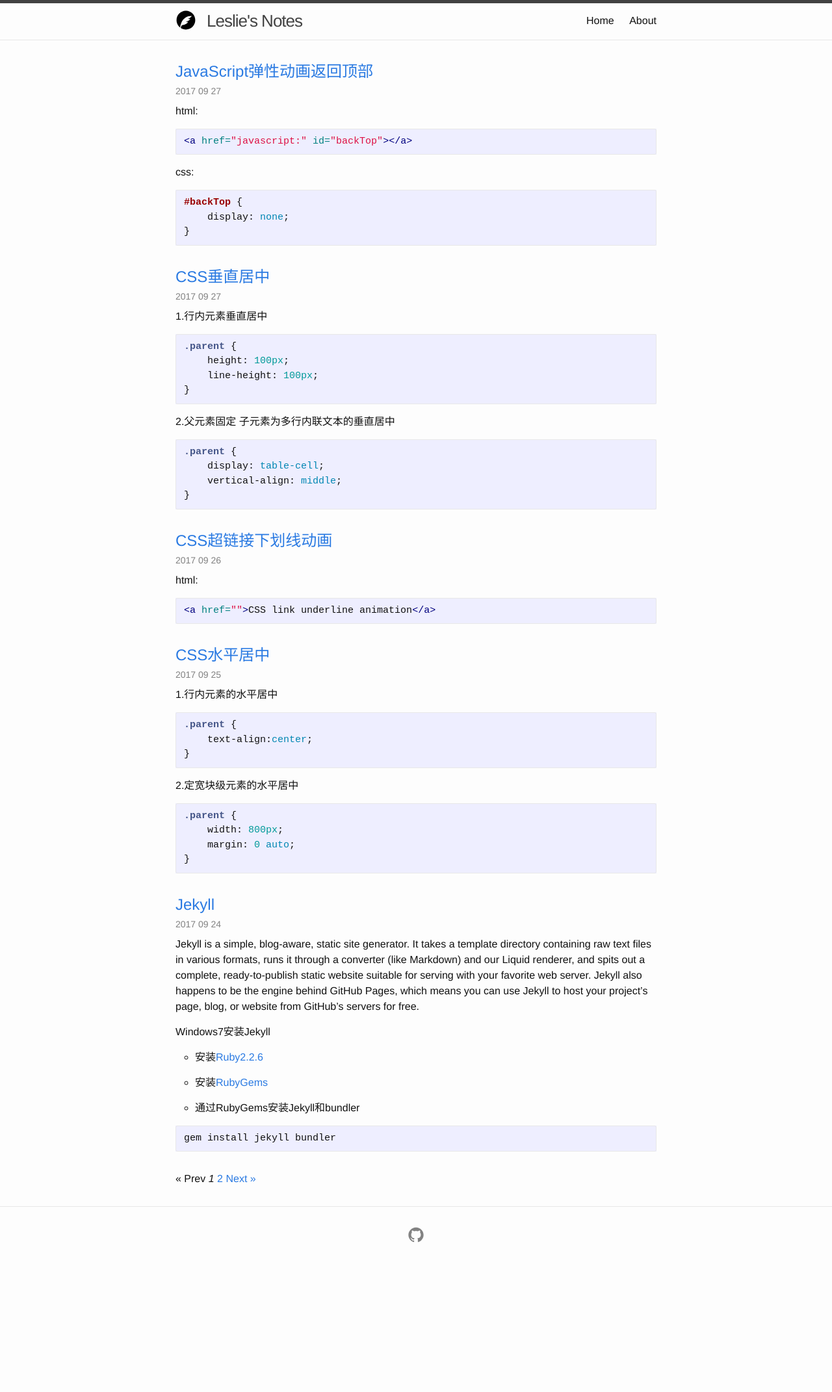
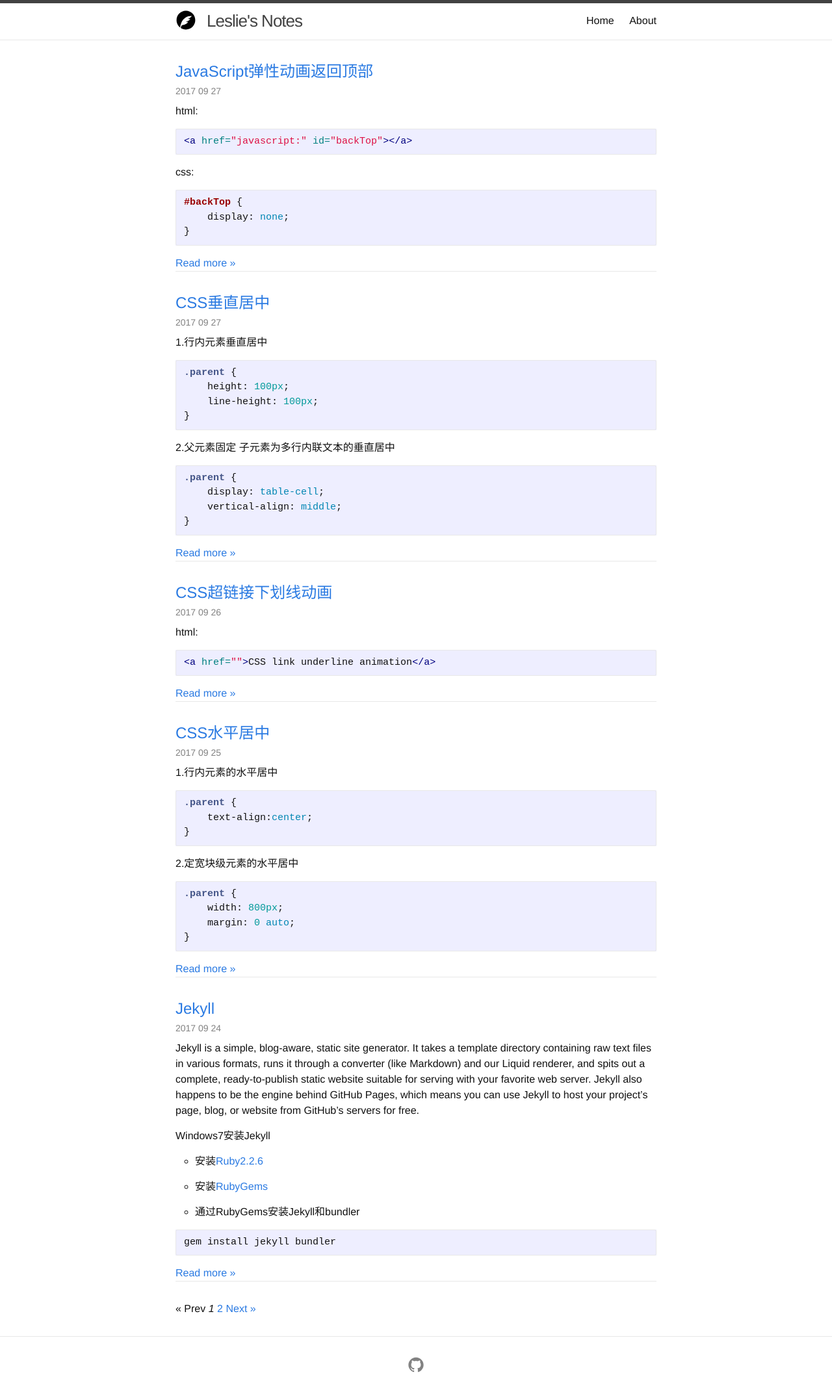
Before and after one commit to lcr/lcr.github.io, a Jekyll site: the page built from index.html, in a window 1280 px wide. Shown: the whole page at 65% size. Built offline with Jekyll 4.4.1, drawn with Linux system fonts in a browser that asks for light colours; the list of posts is cut into pages by our own code; before the commit the page ends 1942 px from its top, so only the background shows below that.

Commit message:
add readme.md

```diff
--- a/_layouts/home.html
+++ b/_layouts/home.html
@@ -13,6 +13,7 @@ layout: default
             {% assign date_format = site.date_format | default: "%Y %m %-d " %}
             <span class="post-meta">{{ post.date | date: date_format }}</span>
             {{ post.excerpt }}
+            <a href="{{ post.url | relative_url  }}" class="more-link btn">Read more &raquo;</a>
         </li>
         {% endfor %}
     </ul>
--- a/_sass/minima.scss
+++ b/_sass/minima.scss
@@ -11,7 +11,7 @@ $base-line-height: 1.5 !default;
 $spacing-unit:     30px !default;
 
 $text-color:       #111 !default;
-$background-color: #fdfdfd !default;
+$background-color: #fff !default;
 $brand-color:      #2a7ae2 !default;
 
 $grey-color:       #828282 !default;
--- a/_sass/minima/_layout.scss
+++ b/_sass/minima/_layout.scss
@@ -135,6 +135,7 @@
 
   > li {
     margin-bottom: $spacing-unit;
+    border-bottom: 1px solid $grey-color-light;
     > h2 {
       display: inline-block;
       margin-bottom: 0;
```
Also changed, not shown: README.md (added).
